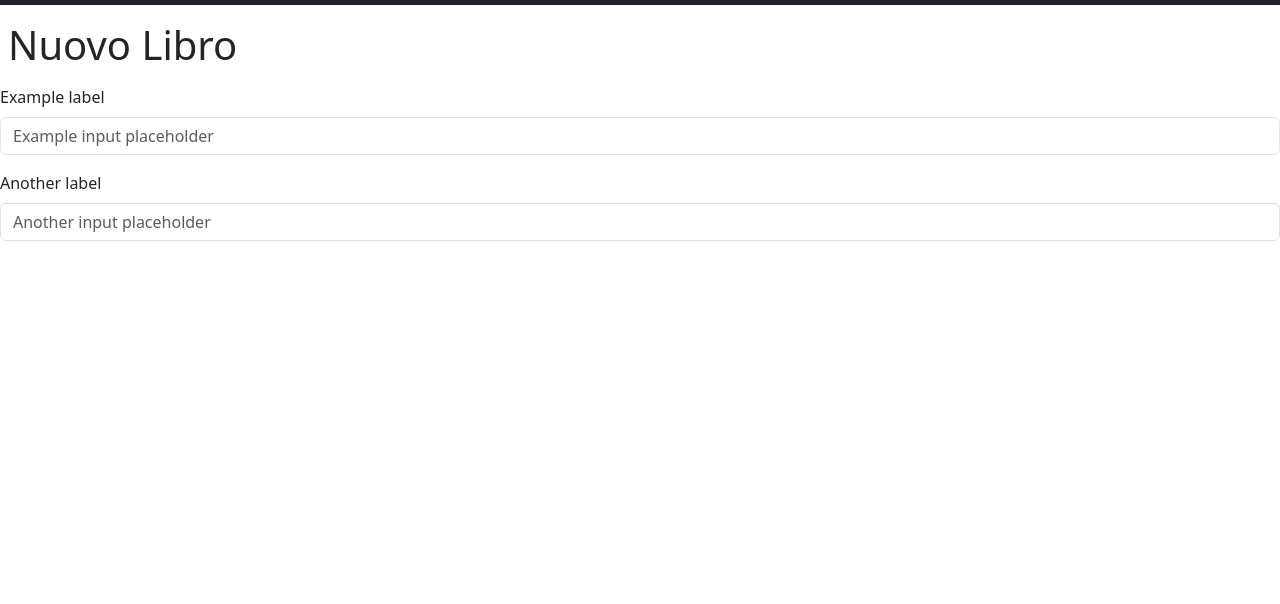
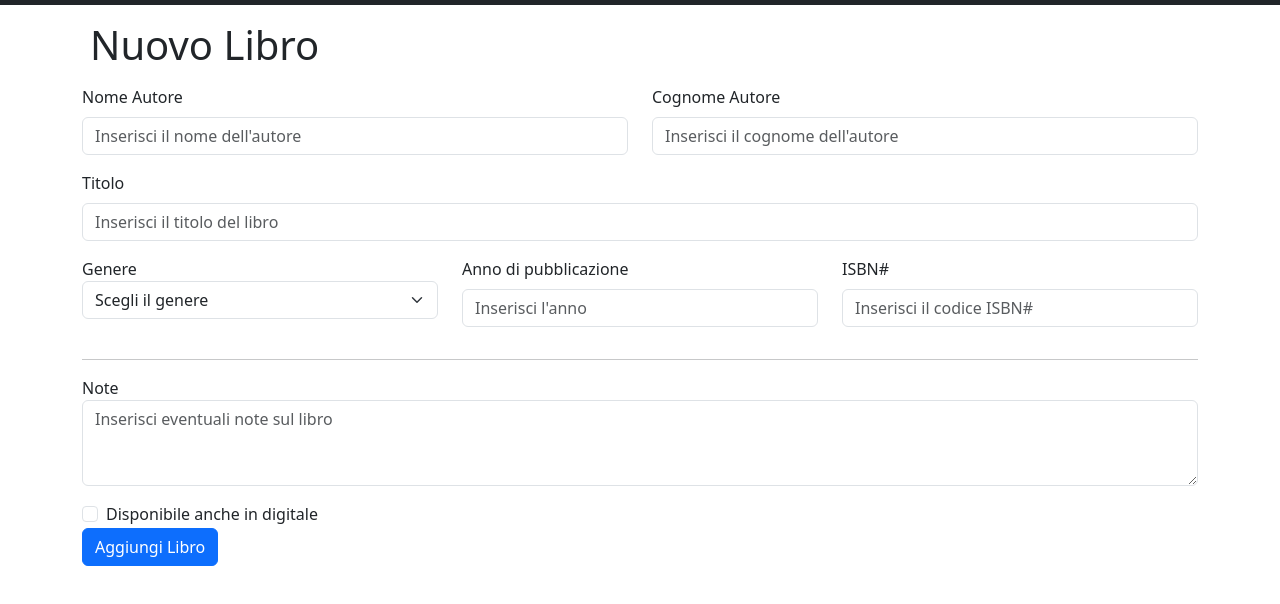
Before and after one commit to Alessio-Civitella/html-css-bootstrap-dashboard, a plain HTML site: page New-Book.html in a window 1280 px wide. Shown: the part 52-656 px from the top of the page. Drawn offline with nearby package versions, Linux system fonts and the light colour scheme.

Commit message:
Feat: Pagina new book completata

```diff
--- a/New-Book.html
+++ b/New-Book.html
@@ -41,16 +41,72 @@
     </nav>
     <!-- /navbar -->
 
-    <main>
-        <h1 class="my-3 mx-2">Nuovo Libro</h1>
+    <main class="container">
+        <form>
+            <h1 class="my-3 mx-2">Nuovo Libro</h1>
+            <div class="row">
+                <div class="mb-3 col-6">
+                    <label for="formGroupExampleInput" class="form-label">Nome Autore</label>
+                    <input type="text" class="form-control" id="formGroupExampleInput"
+                        placeholder="Inserisci il nome dell'autore">
+                </div>
+                <div class="mb-3 col-6">
+                    <label for="formGroupExampleInput" class="form-label">Cognome Autore</label>
+                    <input type="text" class="form-control" id="formGroupExampleInput"
+                        placeholder="Inserisci il cognome dell'autore">
+                </div>
+            </div>
 
-        <div class="mb-3">
-            <label for="formGroupExampleInput" class="form-label">Example label</label>
-            <input type="text" class="form-control" id="formGroupExampleInput" placeholder="Example input placeholder">
-        </div>
-        <div class="mb-3">
-            <label for="formGroupExampleInput2" class="form-label">Another label</label>
-            <input type="text" class="form-control" id="formGroupExampleInput2" placeholder="Another input placeholder">
-        </div>
+            <div class="row">
+                <div class="mb-3 col-12">
+                    <label for="formGroupExampleInput" class="form-label">Titolo</label>
+                    <input type="text" class="form-control" id="formGroupExampleInput"
+                        placeholder="Inserisci il titolo del libro">
+                </div>
+            </div>
+
+            <div class="row">
+                <div class="mb-3 col-sm-4 col-12">
+                    <label for="formGroupExampleInput">Genere</label>
+                    <select class="form-select" aria-label="Default select example" id="formGroupExampleInput">
+                        <option selected>Scegli il genere</option>
+                        <option value="Fantasy">Fantasy</option>
+                        <option value="Horror">Horror</option>
+                        <option value="Gialli">Gialli</option>
+                        <option value="Fumetti e Manga">Fumetti e Manga</option>
+                        <option value="Biografie">Biografie</option>
+                        <option value="Poesia">Poesia</option>
+                    </select>
+                </div>
+                <div class="mb-3 col-sm-4 col-12">
+                    <label for="formGroupExampleInput" class="form-label">Anno di pubblicazione</label>
+                    <input type="text" class="form-control" id="formGroupExampleInput" placeholder="Inserisci l'anno">
+                </div>
+                <div class="mb-3 col-sm-4 col-12">
+                    <label for="formGroupExampleInput" class="form-label">ISBN#</label>
+                    <input type="text" class="form-control" id="formGroupExampleInput"
+                        placeholder="Inserisci il codice ISBN#">
+                </div>
+            </div>
+
+            <hr>
+            <div class="form-group my-3">
+                <label for="exampleFormControlTextarea1 ">Note</label>
+                <textarea class="form-control" id="exampleFormControlTextarea1" rows="3"
+                    placeholder="Inserisci eventuali note sul libro"></textarea>
+            </div>
+            <div class="col-12">
+                <div class="form-check">
+                    <input class="form-check-input" type="checkbox" id="gridCheck">
+                    <label class="form-check-label" for="gridCheck">
+                        Disponibile anche in digitale
+                    </label>
+                </div>
+            </div>
+            <div class="col-12">
+                <button type="submit" class="btn btn-primary">Aggiungi Libro</button>
+            </div>
+        </form>
     </main>
+    <script src="https://cdn.jsdelivr.net/npm/bootstrap@5.3.0/dist/js/bootstrap.bundle.min.js"></script>
 </body>
```
